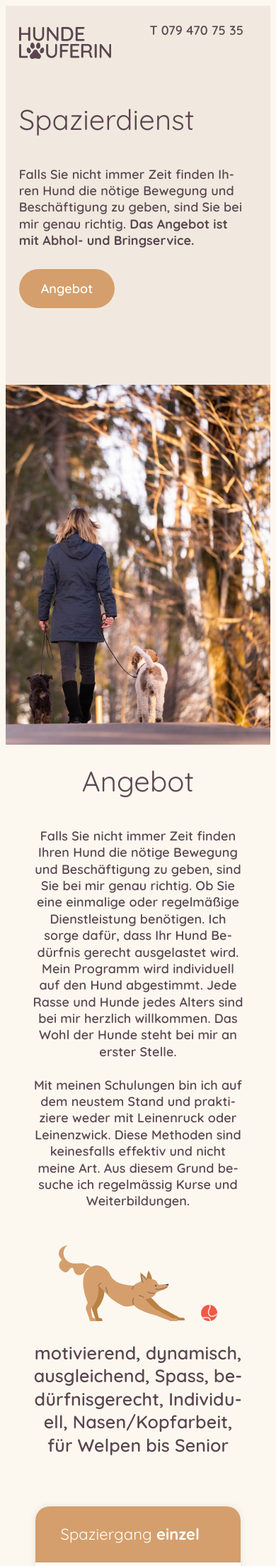
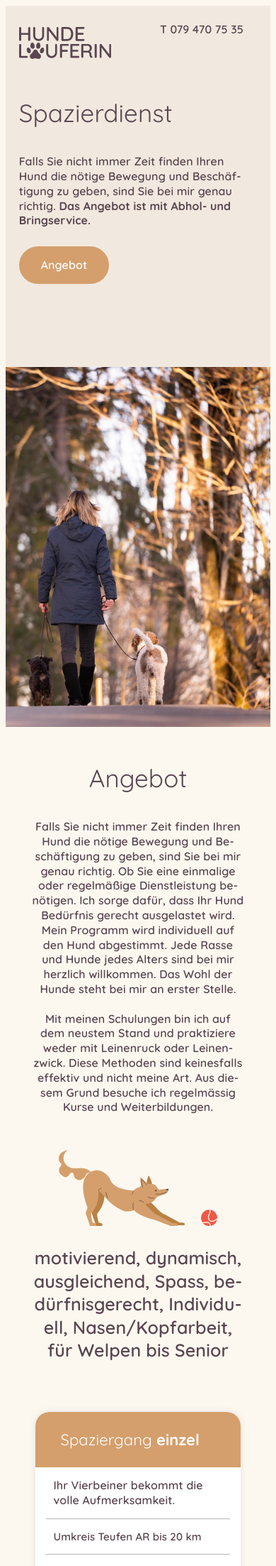
Before and after one commit to timbukflow/hundelaeuferin, a PHP site: page / in a window 390 px wide. Shown: the top 2206 px of the page at 71% size. Run offline with PHP 8.4, Linux system fonts and the light colour scheme; some libraries are stand-ins or nearby versions.

Commit message:
fix size

```diff
--- a/css/style.css
+++ b/css/style.css
@@ -303,8 +303,8 @@
 }
 
 @media only screen and (max-width: 500px) {
-  h1 {font-size: 40px;}
-  p, a, button {font-size: 18px;}
+  h1 {font-size: 35px;}
+  p, a, button {font-size: 16px;}
   .logo {
     top: 30px;
   }
@@ -316,7 +316,7 @@
     top: 15px;
   }
   .start .background {
-    top: 75px;
+    top: 50px;
   }
   .angebot, .manu, .articlecontainer {
     top: 100px;
```
